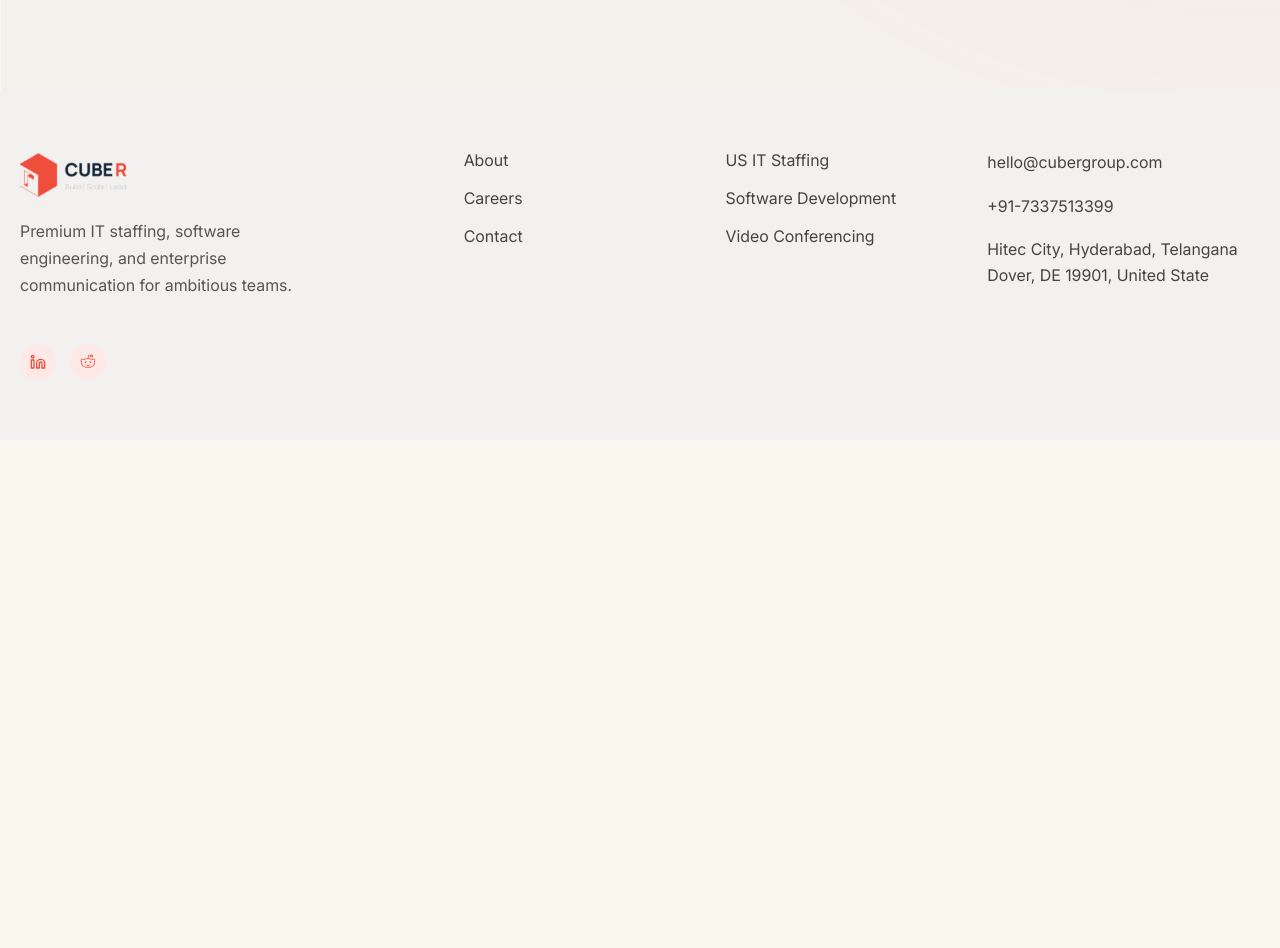
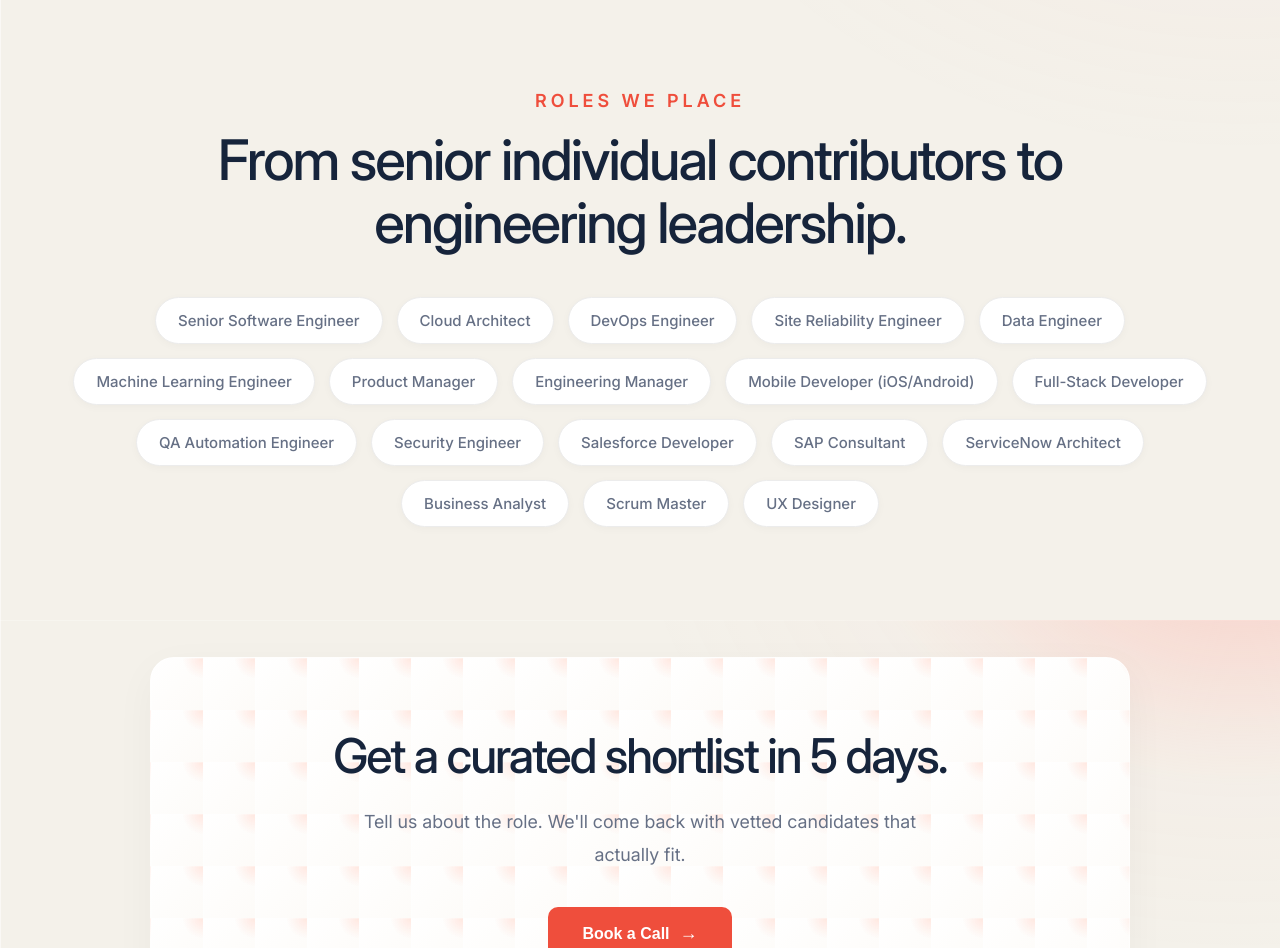
Before and after one commit to CubeR-Group/CubeR-Group, a React (Vite) app: page /us-it-staffing in a window 1280 px wide. Shown: the part 2580-3528 px from the top of the page. Before the commit the page ends 3020 px from the top, so only its background shows below. Built offline with nearby package versions, Linux system fonts and the light colour scheme.

Commit message:
USIT STAFFING page  done

```diff
--- a/src/Pages/CRG ServicesPage/USITStaffing.css
+++ b/src/Pages/CRG ServicesPage/USITStaffing.css
@@ -450,3 +450,257 @@ height:150px;
 }
 
 }
+/* ===================================================
+   ROLES WE PLACE
+=================================================== */
+
+.roles-section{
+    max-width:1280px;
+    margin:130px auto;
+    padding:0 20px;
+    text-align:center;
+}
+
+.roles-label{
+
+    color:#EF4E3C;
+
+    font-size:18px;
+
+    font-weight:600;
+
+    letter-spacing:4px;
+
+    text-transform:uppercase;
+
+    margin-bottom:18px;
+}
+
+.roles-title{
+
+    color:#16243B;
+
+    font-size:56px;
+
+    font-weight:500;
+
+    line-height:1.12;
+
+    letter-spacing:-2px;
+
+    max-width:1050px;
+
+    margin:0 auto 42px;
+}
+
+.roles-container{
+
+    display:flex;
+
+    justify-content:center;
+
+    flex-wrap:wrap;
+
+    gap:14px;
+
+    max-width:1180px;
+
+    margin:0 auto;
+}
+
+.role-pill{
+
+    background:#fff;
+
+    border:1px solid #ECECEC;
+
+    border-radius:999px;
+
+    padding:13px 22px;
+
+    color:#667085;
+
+    font-size:15px;
+
+    font-weight:500;
+
+    transition:.25s ease;
+
+    cursor:default;
+
+    white-space:nowrap;
+
+    box-shadow:0 2px 8px rgba(0,0,0,.03);
+}
+
+.role-pill:hover{
+
+    background:#EF4E3C;
+
+    color:#fff;
+
+    border-color:#EF4E3C;
+
+    transform:translateY(-3px);
+
+    box-shadow:0 10px 20px rgba(239,78,60,.18);
+}
+
+/* Responsive */
+
+@media(max-width:768px){
+
+.roles-title{
+
+font-size:38px;
+
+}
+
+.role-pill{
+
+padding:11px 18px;
+
+font-size:14px;
+
+}
+
+.roles-container{
+
+gap:10px;
+
+}
+
+}
+/* ===================================================
+   FINAL CTA
+=================================================== */
+
+.staffing-final-cta{
+    max-width:1020px;      /* was 1280px */
+    margin:10px auto;
+    padding:0 20px;
+}
+
+.staffing-final-card{
+
+    position:relative;
+
+    overflow:hidden;
+
+    text-align:center;
+
+    border-radius:24px;
+
+    padding:72px 20px;
+
+    border:1px solid rgba(255,255,255,.45);
+
+    background:
+      linear-gradient(rgba(255,255,255,.25) 1px,transparent 1px),
+      linear-gradient(90deg,rgba(255,255,255,.25) 1px,transparent 1px),
+      radial-gradient(circle at top right,#FFE7E0 0%,transparent 28%),
+      linear-gradient(135deg,#FFFFFF 0%,#FDFBF8 100%);
+
+    background-size:52px 52px;
+
+    box-shadow:0 12px 40px rgba(0,0,0,.04);
+
+}
+
+.staffing-final-card h2{
+
+    color:#16243B;
+
+    font-size:48px;
+
+    font-weight:500;
+
+    letter-spacing:-2px;
+
+    line-height:1.1;
+
+    margin-bottom:24px;
+
+}
+
+.staffing-final-card p{
+
+    max-width:620px;
+
+    margin:0 auto 36px;
+
+    color:#667085;
+
+    font-size:18px;
+
+    line-height:1.8;
+
+}
+
+.staffing-final-btn{
+
+    display:inline-flex;
+
+    align-items:center;
+
+    gap:10px;
+
+    border:none;
+
+    border-radius:10px;
+
+    background:#EF4E3C;
+
+    color:#fff;
+
+    padding:16px 34px;
+
+    font-size:16px;
+
+    font-weight:600;
+
+    cursor:pointer;
+
+    transition:.3s ease;
+
+}
+
+.staffing-final-btn:hover{
+
+    background:#FF6B57;
+
+    transform:translateY(-4px);
+
+    box-shadow:0 14px 28px rgba(239,78,60,.28);
+
+}
+
+.staffing-final-btn span{
+
+    font-size:18px;
+
+}
+
+/* Responsive */
+
+@media(max-width:768px){
+
+.staffing-final-card{
+
+padding:60px 20px;
+
+}
+
+.staffing-final-card h2{
+
+font-size:38px;
+
+}
+
+.staffing-final-card p{
+
+font-size:16px;
+
+}
+
+}
--- a/src/Pages/CRG ServicesPage/USITStaffing.jsx
+++ b/src/Pages/CRG ServicesPage/USITStaffing.jsx
@@ -161,9 +161,59 @@ const USITstaffing = () => {
         </div>
       </section>
 
+      {/* ================= ROLES WE PLACE ================= */}
 
+      <section className="roles-section">
+        <p className="roles-label">ROLES WE PLACE</p>
 
+        <h2 className="roles-title">
+          From senior individual contributors to engineering leadership.
+        </h2>
 
+        <div className="roles-container">
+          {[
+            "Senior Software Engineer",
+            "Cloud Architect",
+            "DevOps Engineer",
+            "Site Reliability Engineer",
+            "Data Engineer",
+            "Machine Learning Engineer",
+            "Product Manager",
+            "Engineering Manager",
+            "Mobile Developer (iOS/Android)",
+            "Full-Stack Developer",
+            "QA Automation Engineer",
+            "Security Engineer",
+            "Salesforce Developer",
+            "SAP Consultant",
+            "ServiceNow Architect",
+            "Business Analyst",
+            "Scrum Master",
+            "UX Designer",
+          ].map((role) => (
+            <span key={role} className="role-pill">
+              {role}
+            </span>
+          ))}
+        </div>
+      </section>
+      {/* ================= FINAL CTA ================= */}
+
+<section className="staffing-final-cta">
+  <div className="staffing-final-card">
+    <h2>Get a curated shortlist in 5 days.</h2>
+
+    <p>
+      Tell us about the role. We'll come back with vetted candidates that
+      actually fit.
+    </p>
+
+    <button className="staffing-final-btn">
+      Book a Call
+      <span>→</span>
+    </button>
+  </div>
+</section>
     </>
   );
 };
```
